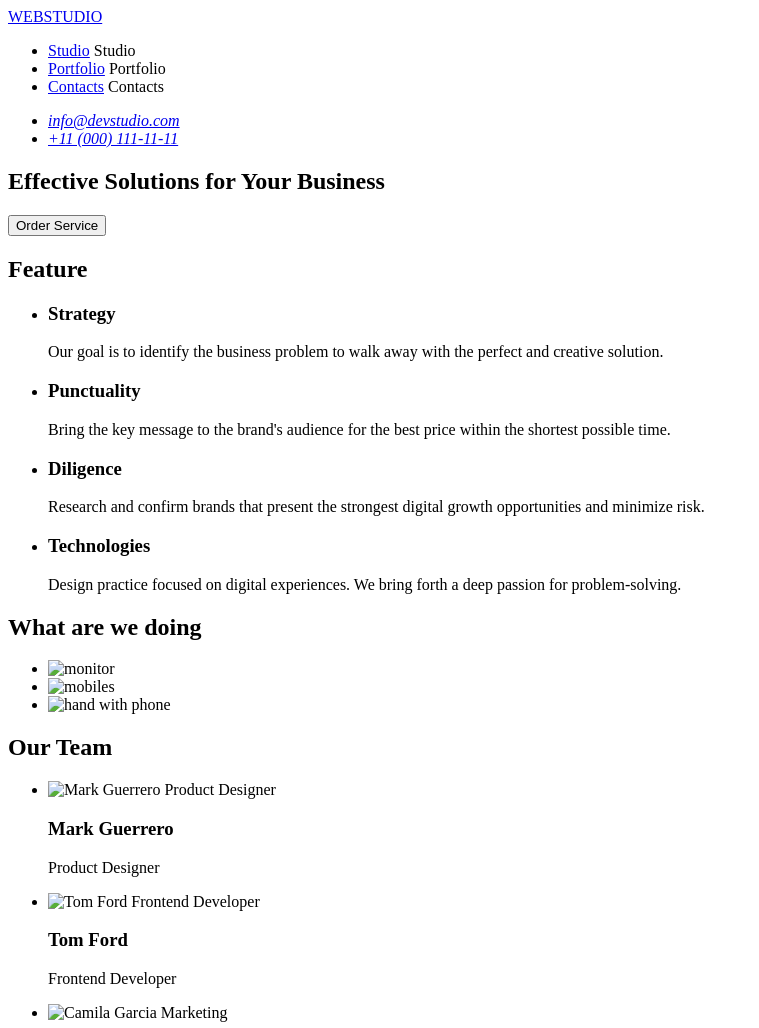
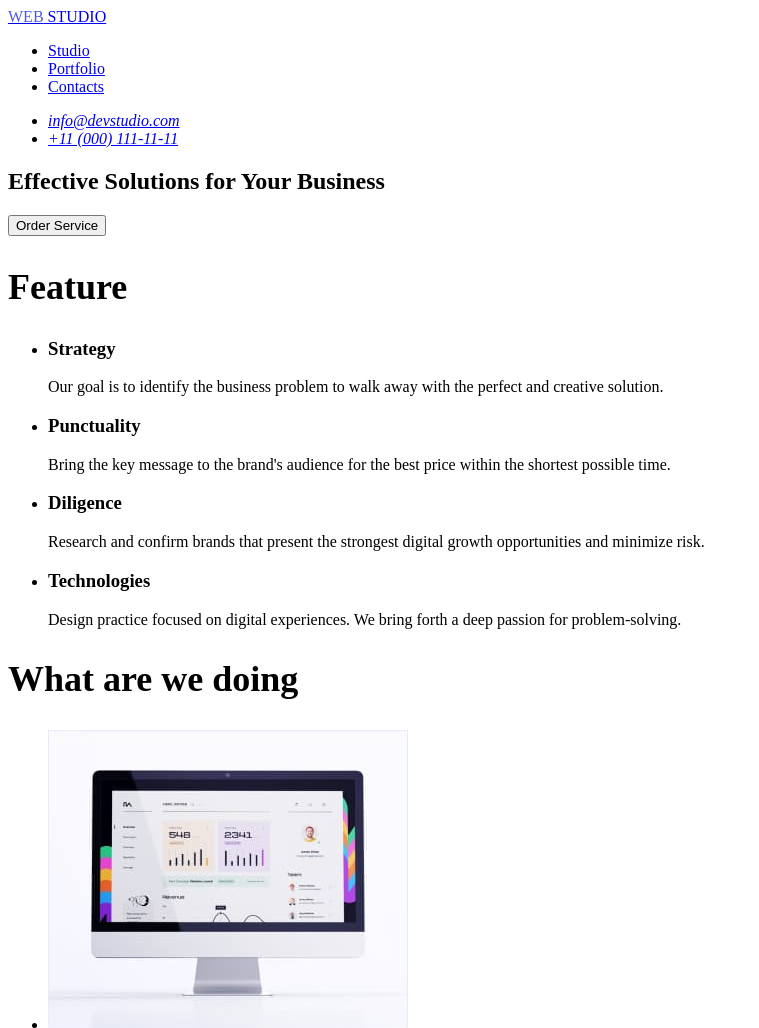
Before and after one commit to oleksamor/goit-markup-hw-02-bc-52, a plain HTML site: page index.html in a window 1280 px wide. Shown: the top 1028 px of the page, without its empty margins (0-759 px from the left). Drawn offline with Linux system fonts and the light colour scheme.

Commit message:
update index.html

```diff
--- /dev/null
+++ b/css/styles.css
@@ -0,0 +1,15 @@
+body {
+  background-color: #ffffff;
+}
+
+/* logo */
+
+.project-logo-1 {
+size: 18px; color: #4D5AE5;
+
+}
+/* Typography */
+
+h2 {
+font-size: 36px;
+}
--- a/index.html
+++ b/index.html
@@ -5,6 +5,8 @@
     <meta charset="UTF-8">
     <meta http-equiv="X-UA-Compatible" content="IE=edge">
     <meta name="viewport" content="width=device-width, initial-scale=1.0">
+    <link rel="stylesheet" href="css/styles.css">
+
     <title>STUDIO</title>
 </head>
 
@@ -12,15 +14,15 @@
 
     <!-- header  -->
     <header>
-        <!-- logo -->
-        <a href="./index.html">WEBSTUDIO</a>
-
         <!-- menu nav -->
         <nav>
+            <!-- logo -->
+        <a href="./index.html"><span class="project-logo-1">WEB</span> STUDIO</a>
+
             <ul>
-                <li><a href="./index.html">Studio</a> Studio</li>
-                <li><a href="#">Portfolio</a> Portfolio</li>
-                <li><a href="#">Contacts</a> Contacts</li>
+                <li><a href="./index.html">Studio</a></li>
+                <li><a href="#">Portfolio</a></li>
+                <li><a href="#">Contacts</a></li>
             </ul>
         </nav>
         <!-- tel mail -->
@@ -52,28 +54,31 @@
                 <li>
                     <h3>Strategy</h3>
 
-                    Our goal is to identify the business problem
+                    <p> Our goal is to identify the business problem
                     to walk away with the perfect and
                     creative solution.
+                </p>
                 </li>
                 <li>
                     <h3>Punctuality</h3>
 
-                    Bring the key message to the brand's audience for
+                    <p>Bring the key message to the brand's audience for
                     the best price within the shortest possible time.
+                </p>
                 </li>
 
                 <li>
                     <h3>Diligence</h3>
-                    Research and confirm brands that present the strongest
-                    digital growth opportunities and minimize risk.
+                    <p>Research and confirm brands that present the strongest
+                    digital growth opportunities and minimize risk.    </p>
                 </li>
 
 
                 <li>
                     <h3>Technologies</h3>
-                    Design practice focused on digital experiences.
+                    <p>Design practice focused on digital experiences.
                     We bring forth a deep passion for problem-solving.
+                </p>
                 </li>
             </ul>
         </section>
```
Also changed, not shown: images/camila-opt.jpg (added), images/camila.jpg (added), images/daniel-opt.jpg (added), images/daniel.jpg (added), images/img-1-opt.jpg (added), images/img-1.jpg (added), images/img-2-opt.jpg (added), images/img-2.jpg (added), images/img-3-opt.jpg (added), images/img-3.jpg (added), images/mark-opt.jpg (added), images/mark.jpg (added), images/tom-opt.jpg (added), images/tom.jpg (added), 3 other files.
